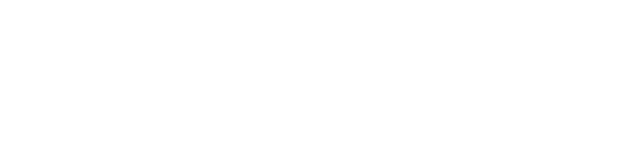
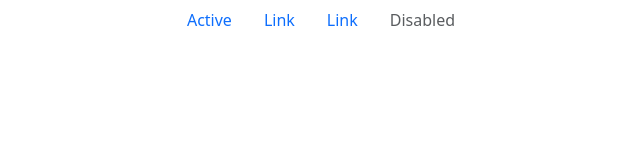
Before and after one commit to paudlt/UXUIHW20, a plain HTML site: page index.html in a window 1280 px wide. Shown: the whole page, without its empty margins (319-959 px from the left). Drawn offline with nearby package versions, Linux system fonts and the light colour scheme.

Commit message:
Update index.html

```diff
--- a/index.html
+++ b/index.html
@@ -9,5 +9,27 @@
       crossorigin="anonymous"
     />
   </head>
-  <body></body>
+  <body>
+    <ul class="nav justify-content-center">
+      <li class="nav-item">
+        <a class="nav-link active" href="#">Active</a>
+      </li>
+      <li class="nav-item">
+        <a class="nav-link" href="#">Link</a>
+      </li>
+      <li class="nav-item">
+        <a class="nav-link" href="#">Link</a>
+      </li>
+      <li class="nav-item">
+        <a class="nav-link disabled" href="#" tabindex="-1" aria-disabled="true"
+          >Disabled</a
+        >
+      </li>
+    </ul>
+  </body>
+  <script
+    src="https://cdn.jsdelivr.net/npm/bootstrap@5.3.1/dist/js/bootstrap.bundle.min.js"
+    integrity="sha384-HwwvtgBNo3bZJJLYd8oVXjrBZt8cqVSpeBNS5n7C8IVInixGAoxmnlMuBnhbgrkm"
+    crossorigin="anonymous"
+  ></script>
 </html>
```
